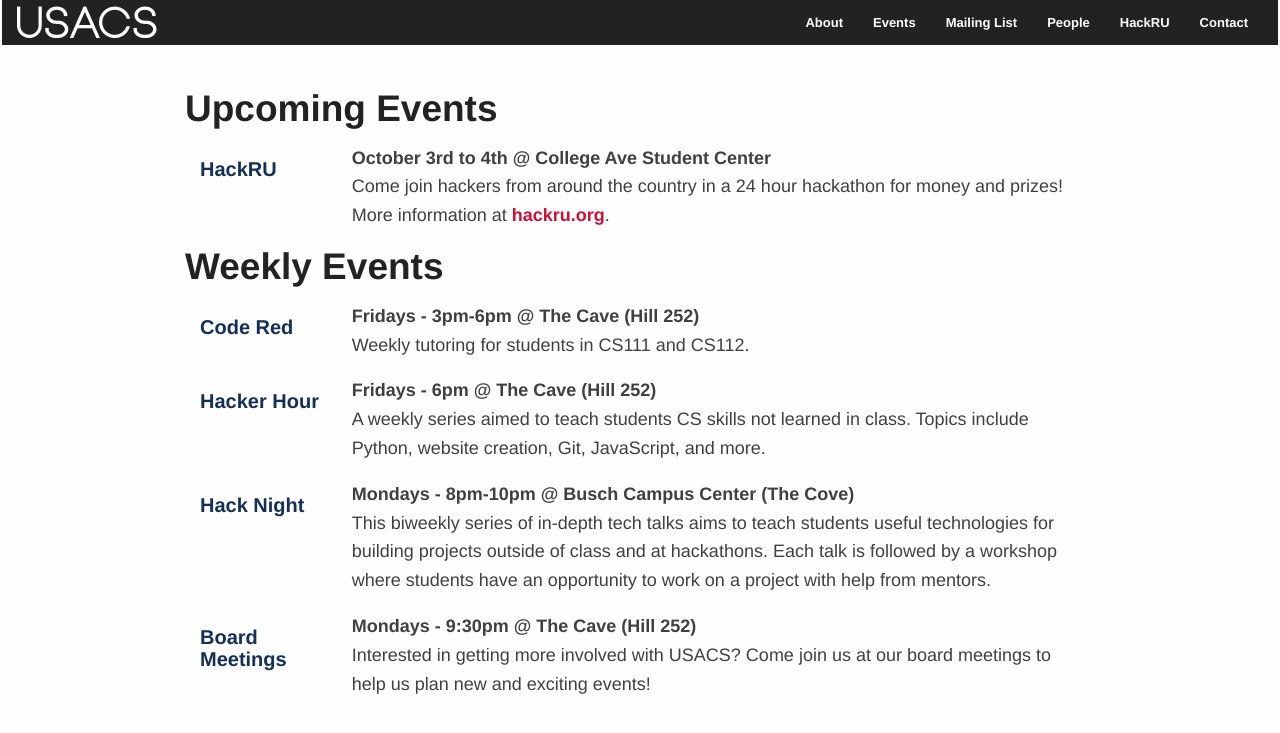
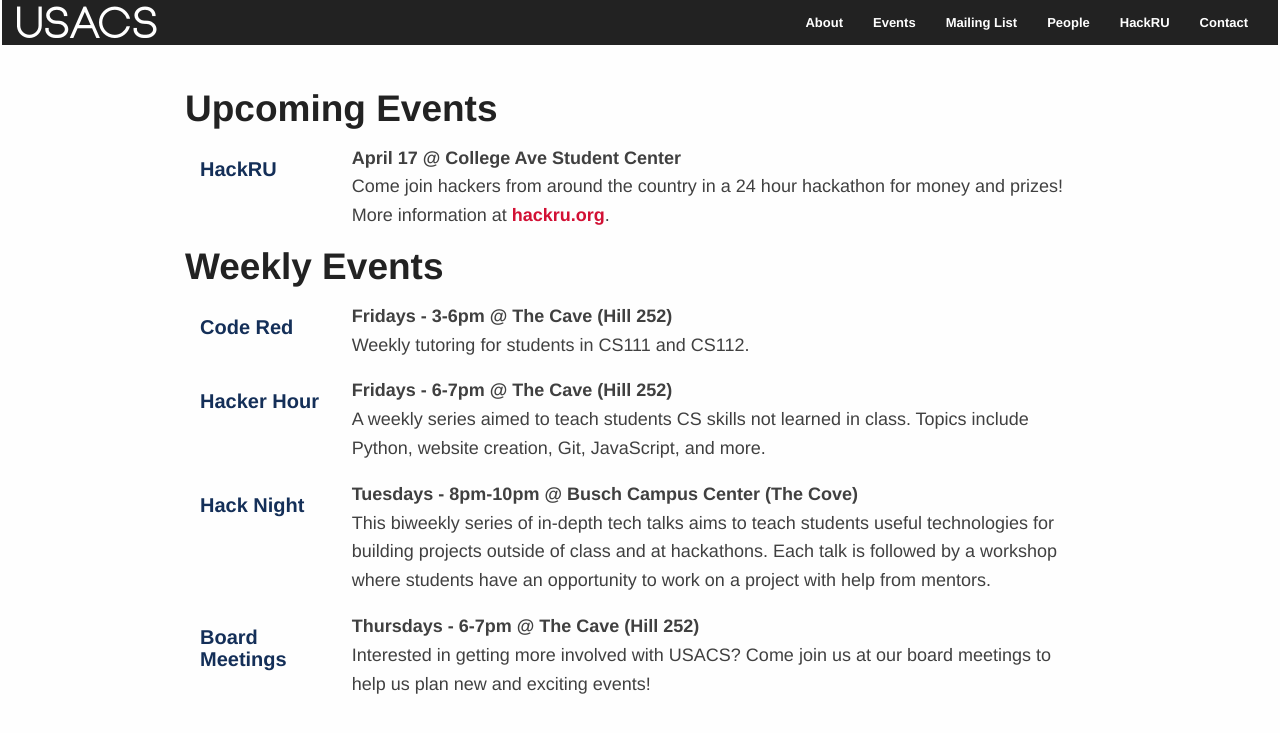
Before and after one commit to usacs/usacs.github.io, a Jekyll site: the page built from events.html, in a window 1280 px wide. Shown: the top 733 px of the page. Built offline with Jekyll 4.4.1, drawn with Linux system fonts in a browser that asks for light colours; Markdown is read by kramdown in place of the engine named in the settings.

Commit message:
New dates and times for Spr 16

```diff
--- a/events.html
+++ b/events.html
@@ -11,7 +11,7 @@ title: "Events"
         </div>
         <div class="ten columns">
             <p>
-                <b>October 3rd to 4th @ College Ave Student Center</b><br/>
+                <b>April 17 @ College Ave Student Center</b><br/>
                 Come join hackers from around the country in a 24 hour hackathon
                 for money and prizes!  More information at <b><a
                 href="http://www.hackru.org">hackru.org</a></b>.<br/>
@@ -24,7 +24,7 @@ title: "Events"
         </div>
         <div class="ten columns">
             <p>
-                <b>Fridays - 3pm-6pm @ The Cave (Hill 252)</b><br/>
+                <b>Fridays - 3-6pm @ The Cave (Hill 252)</b><br/>
                 Weekly tutoring for students in CS111 and CS112.<br/>
             </p>
         </div>
@@ -34,7 +34,7 @@ title: "Events"
         </div>
         <div class="ten columns">
             <p>
-                <b>Fridays - 6pm @ The Cave (Hill 252)</b><br/>
+                <b>Fridays - 6-7pm @ The Cave (Hill 252)</b><br/>
                 A weekly series aimed to teach students CS skills not learned in
                 class. Topics include Python, website creation, Git, JavaScript,
                 and more.<br/>
@@ -46,7 +46,7 @@ title: "Events"
         </div>
         <div class="ten columns">
             <p>
-                <b>Mondays - 8pm-10pm @ Busch Campus Center (The Cove)</b><br/>
+                <b>Tuesdays - 8pm-10pm @ Busch Campus Center (The Cove)</b><br/>
                 This biweekly series of in-depth tech talks aims to teach
                 students useful technologies for building projects outside of
                 class and at hackathons. Each talk is followed by a workshop
@@ -60,7 +60,7 @@ title: "Events"
         </div>
         <div class="ten columns">
             <p>
-                <b>Mondays - 9:30pm @ The Cave (Hill 252)</b><br/>
+                <b>Thursdays - 6-7pm @ The Cave (Hill 252)</b><br/>
                 Interested in getting more involved with USACS? Come join us at
                 our board meetings to help us plan new and exciting events!<br/>
             </p>
```
